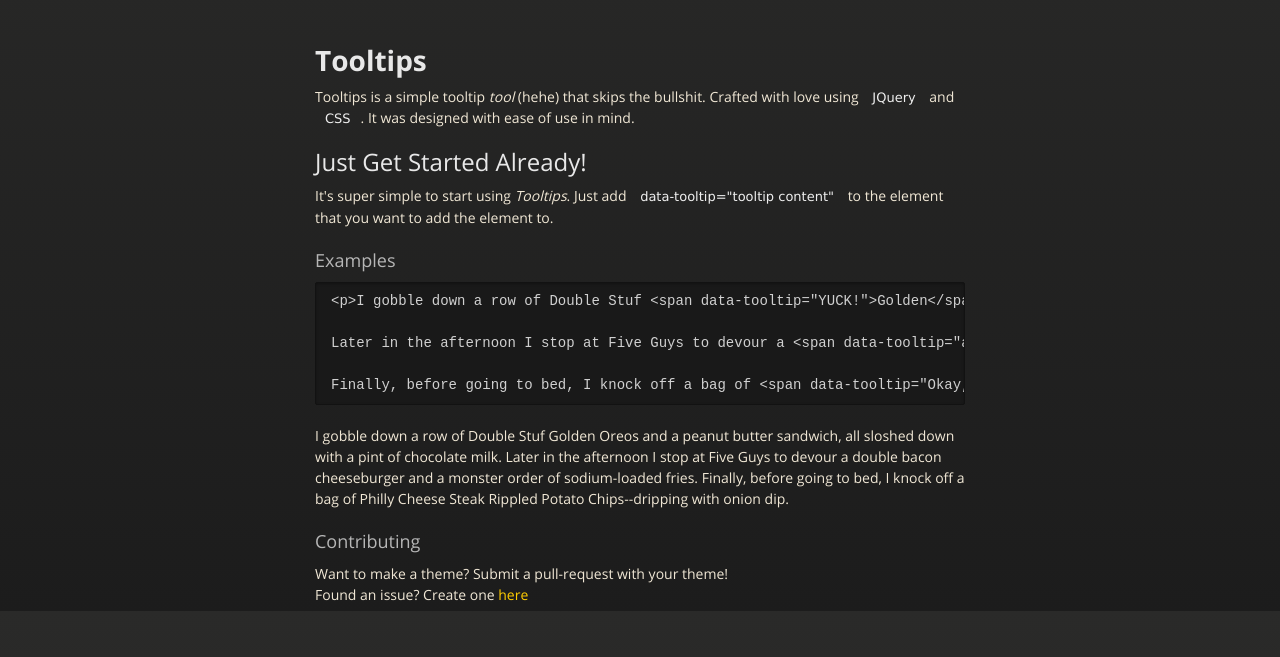
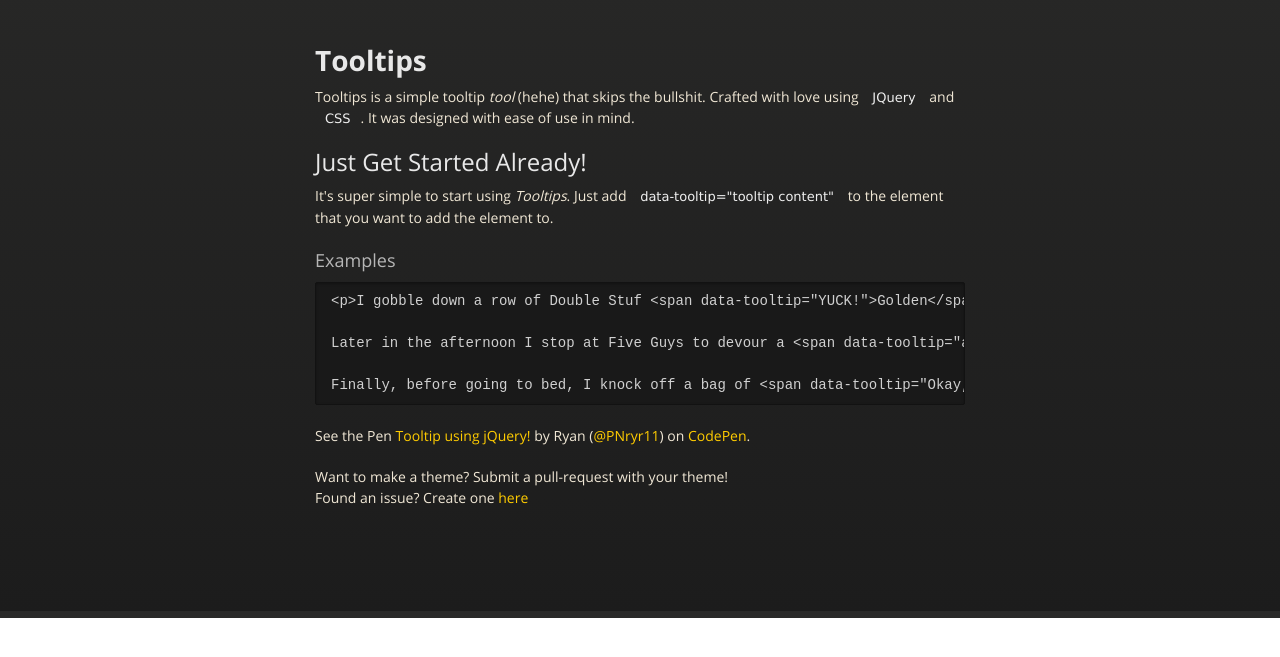
Before and after one commit to Un3qual/tooltip, a plain HTML site: page index.html in a window 1280 px wide. Shown: the part 189-846 px from the top of the page. After the commit the page ends 807 px from the top, so only its background shows below. Drawn offline with nearby package versions, Linux system fonts and the light colour scheme; a script that the page names is missing.

Commit message:
Use codepen.io for examples

```diff
--- a/index.html
+++ b/index.html
@@ -65,13 +65,8 @@ Later in the afternoon I stop at Five Guys to devour a &lt;<span class="pl-ent">
 
 Finally, before going to bed, I knock off a bag of &lt;<span class="pl-ent">span</span> <span class="pl-e">data-tooltip</span>=<span class="pl-s1"><span class="pl-pds">"</span>Okay, I want<span class="pl-pds">"</span></span>&gt;Philly Cheese Steak Rippled Potato Chips&lt;/<span class="pl-ent">span</span>&gt;--&lt;<span class="pl-ent">span</span> <span class="pl-e">data-tooltip</span>=<span class="pl-s1"><span class="pl-pds">"</span>I just had a thought-mouthgasm<span class="pl-pds">"</span></span>&gt;dripping with onion dip&lt;/<span class="pl-ent">span</span>&gt;.&lt;/<span class="pl-ent">p</span>&gt;</pre></div>
 
-<p>I gobble down a row of Double Stuf <span data-tooltip="YUCK!">Golden</span> Oreos and a peanut butter sandwich, all sloshed down with a pint of chocolate milk.
-
-Later in the afternoon I stop at Five Guys to devour a <span data-tooltip="a fuck ton of bacon">double bacon</span> cheeseburger and a monster order of sodium-loaded fries.
-
-Finally, before going to bed, I knock off a bag of <span data-tooltip="Okay, I want">Philly Cheese Steak Rippled Potato Chips</span>--<span data-tooltip="I just had a thought-mouthgasm">dripping with onion dip</span>.</p>
-<h3>
-<a id="contributing" class="anchor" href="#contributing" aria-hidden="true"><span class="octicon octicon-link"></span></a>Contributing</h3>
+<p data-height="268" data-theme-id="10699" data-slug-hash="MYyGRN" data-default-tab="result" data-user="PNryr11" class='codepen'>See the Pen <a href='http://codepen.io/PNryr11/pen/MYyGRN/'>Tooltip using jQuery!</a> by Ryan (<a href='http://codepen.io/PNryr11'>@PNryr11</a>) on <a href='http://codepen.io'>CodePen</a>.</p>
+<script async src="//assets.codepen.io/assets/embed/ei.js"></script>
 
 <p>Want to make a theme? Submit a pull-request with your theme!<br>
 Found an issue? Create one <a href="https://github.com/Un3qual/tooltip/issues">here</a></p>
```
